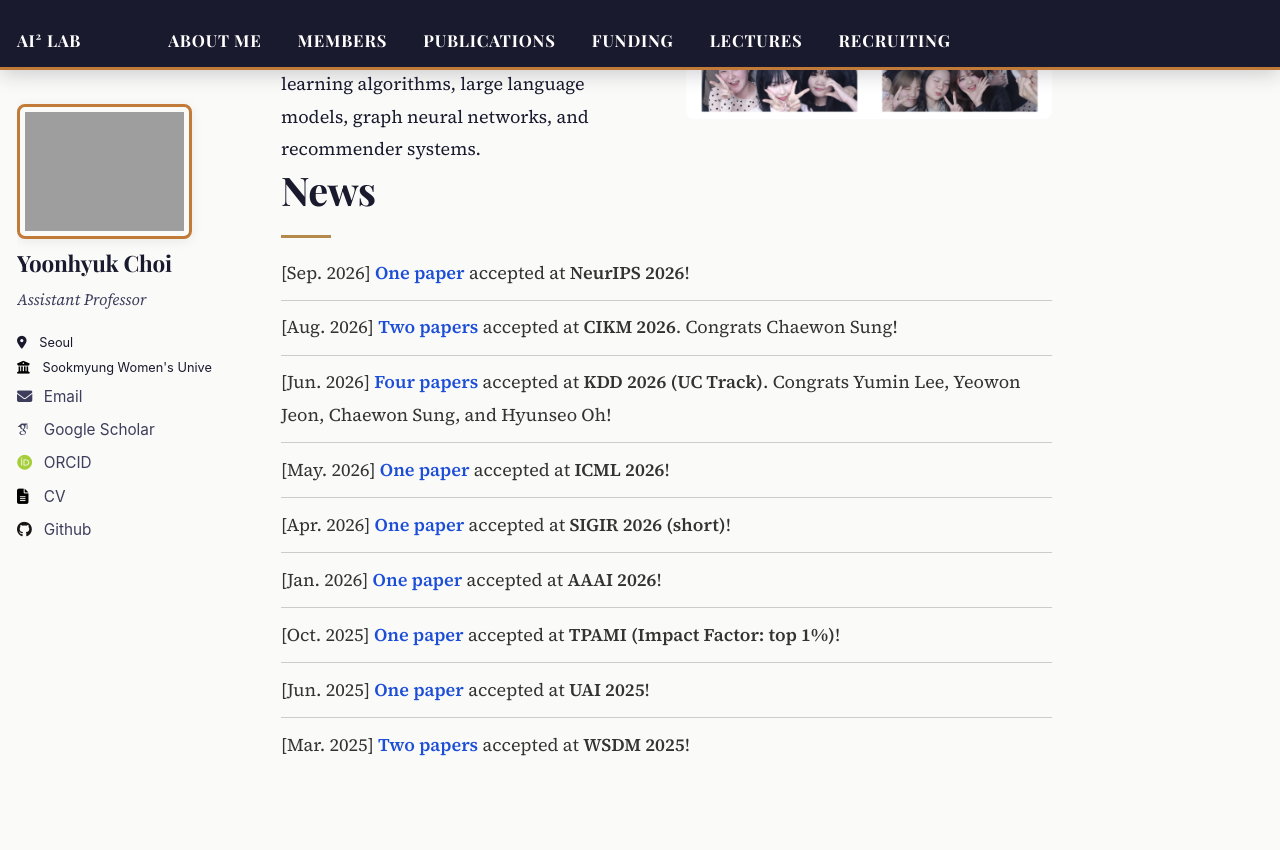
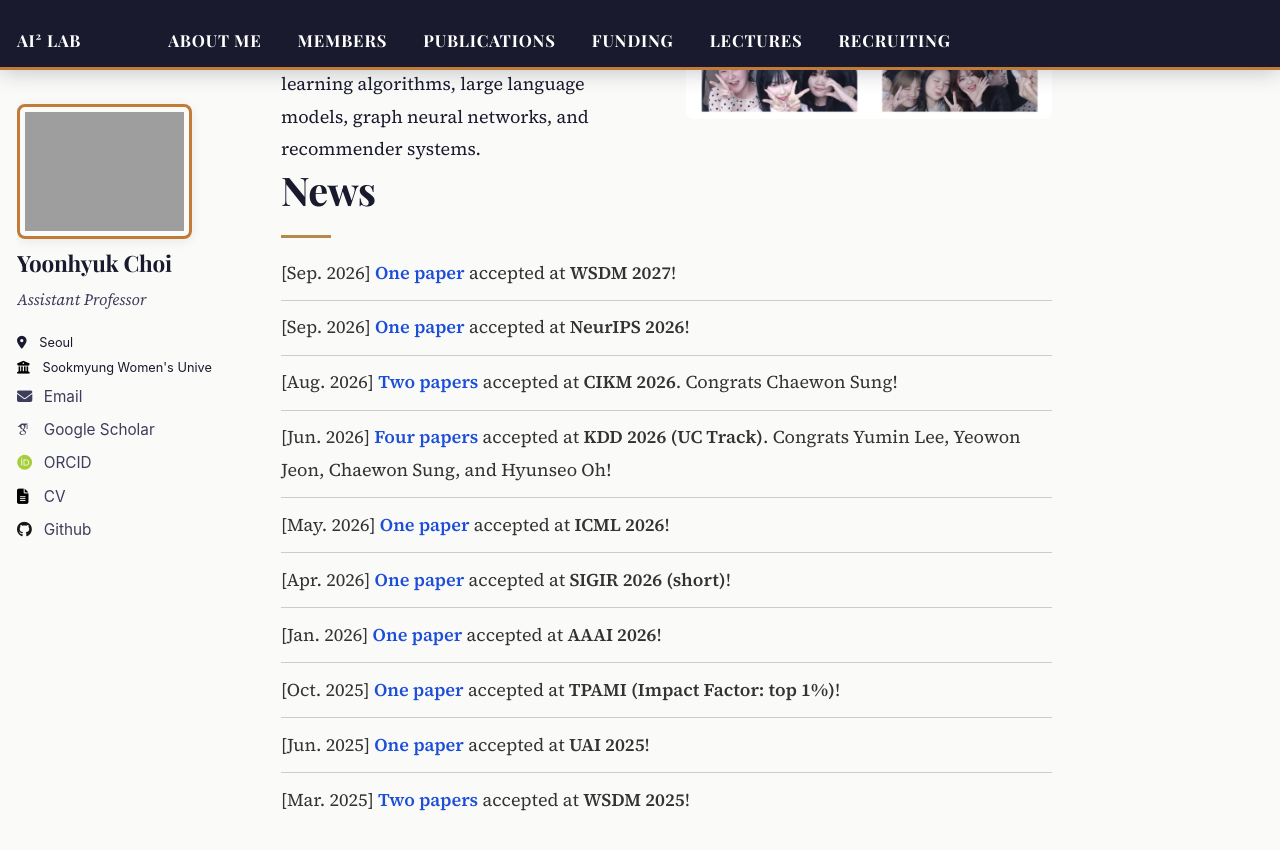
Before and after one commit to ChoiYoonHyuk/ChoiYoonHyuk.github.io, a Jekyll site: the page built from _pages/about.md, in a window 1280 px wide and 900 px high, scrolled down 325 px. Shown: the top 850 px of the window. Built offline with Jekyll 4.4.1, drawn with Linux system fonts in a browser that asks for light colours; some web fonts are replaced.

Commit message:
Update news.yml

```diff
--- a/_data/news.yml
+++ b/_data/news.yml
@@ -1,3 +1,6 @@
+- date: "Sep. 2026"
+  text: "<span style='color:#1d4ed8; font-weight:bold;'>One paper</span> accepted at **WSDM 2027**!"
+
 - date: "Sep. 2026"
   text: "<span style='color:#1d4ed8; font-weight:bold;'>One paper</span> accepted at **NeurIPS 2026**!"
 
```
